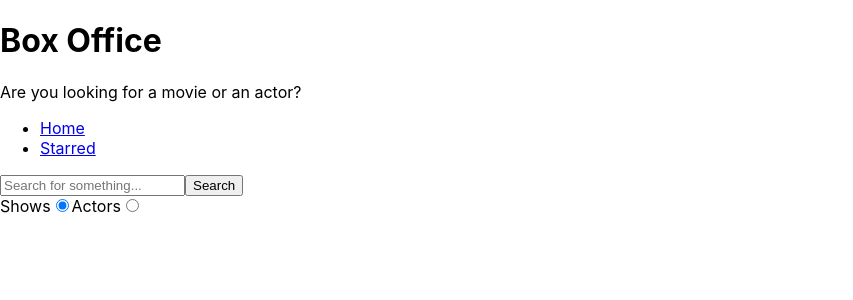
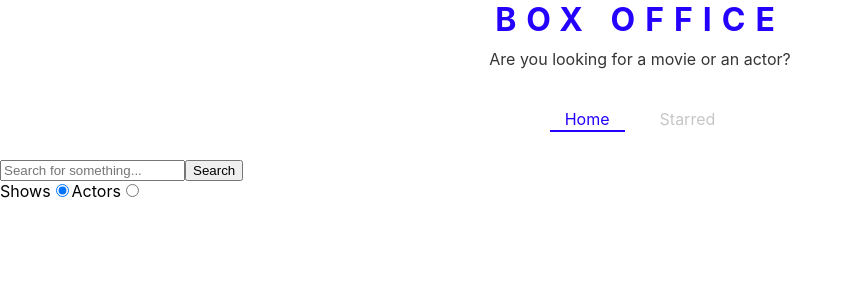
Before and after one commit to Tekkon/box-office, a React (Create React App) app: page / in a window 1280 px wide. Shown: the top 300 px of the page, without its empty margins (0-853 px from the left). Built offline with nearby package versions, Linux system fonts and the light colour scheme.

Commit message:
Styled navs and title

```diff
--- a/src/App.js
+++ b/src/App.js
@@ -4,9 +4,19 @@
 import Home from './pages/Home';
 import Starred from './pages/Starred';
 import Show from './pages/Show';
+import { ThemeProvider } from 'styled-components';
+
+const theme = {
+  mainColors: {
+    blue: '#2400ff',
+    gray: '#c6c6c6',
+    dark: '#353535',
+  },
+};
 
 function App() {
   return (
+    <ThemeProvider theme={theme}>
       <Switch>
         <Route exact path='/'>
           <Home />
@@ -26,6 +36,7 @@
           </div>
         </Route>
       </Switch>
+    </ThemeProvider>
   )
 }
 
--- a/src/components/Navs.js
+++ b/src/components/Navs.js
@@ -1,5 +1,6 @@
 import React from 'react';
-import { Link } from 'react-router-dom';
+import { useLocation } from 'react-router-dom';
+import { NavList, LinkStyled } from './Navs.styled';
 
 const LINKS = [
   { to: '/', text: 'Home' },
@@ -7,13 +8,22 @@
 ]
 
 const Navs = () => {
+  const location = useLocation();
+
   return(
     <div>
-      <ul>
-        {
-          LINKS.map(item => <li key={item.to}><Link to={item.to}>{item.text}</Link></li>)
-        }
-      </ul>
+      <NavList>
+        {LINKS.map(item => (
+          <li key={item.to}>
+            <LinkStyled
+              to={item.to}
+              className={item.to === location.pathname ? 'active' : ''}
+            >
+              {item.text}
+            </LinkStyled>
+          </li>
+        ))}
+      </NavList>
     </div>
   )
 }
--- /dev/null
+++ b/src/components/Navs.styled.js
@@ -0,0 +1,41 @@
+import styled from 'styled-components';
+import { Link } from 'react-router-dom';
+
+export const NavList = styled.ul`
+  display: flex;
+  justify-content: center;
+  list-style: none;
+  margin: 0 0 30px;
+  padding: 0;
+`;
+
+export const LinkStyled = styled(Link)`
+  margin: 0 10px;
+  padding: 3px 15px;
+  position: relative;
+  text-decoration: none;
+  color: ${({ theme }) => theme.mainColors.gray};
+  &.active {
+    color: ${({ theme }) => theme.mainColors.blue};
+    &:after {
+      content: '';
+      position: absolute;
+      display: block;
+      height: 2px;
+      left: 0%;
+      bottom: 0;
+      background-color: ${({ theme }) => theme.mainColors.blue};
+      animation: slide-in 0.3s ease-in forwards;
+      @keyframes slide-in {
+        from {
+          left: 50%;
+          width: 0;
+        }
+        to {
+          left: 0%;
+          width: 100%;
+        }
+      }
+    }
+  }
+`;
--- a/src/components/Title.js
+++ b/src/components/Title.js
@@ -1,11 +1,12 @@
 import React from 'react';
+import { TitleWrapper } from './Title.styled';
 
 const Title = ({ title, subtitle }) => {
   return (
-    <div>
+    <TitleWrapper>
       <h1>{ title }</h1>
       <p>{ subtitle }</p>
-    </div>
+    </TitleWrapper>
   )
 }
 
--- /dev/null
+++ b/src/components/Title.styled.js
@@ -0,0 +1,18 @@
+import styled from 'styled-components';
+
+export const TitleWrapper = styled.div`
+  text-align: center;
+  margin: 0 0 40px;
+
+  h1 {
+    color: ${({ theme }) => theme.mainColors.blue};
+    letter-spacing: 10px;
+    text-transform: uppercase;
+    margin: 0 0 10px;
+  }
+
+  p {
+    color: ${({ theme }) => theme.mainColors.dark};
+    margin: 0;
+  }
+`;
```
Lines whose indentation alone changed are shown as unchanged.
